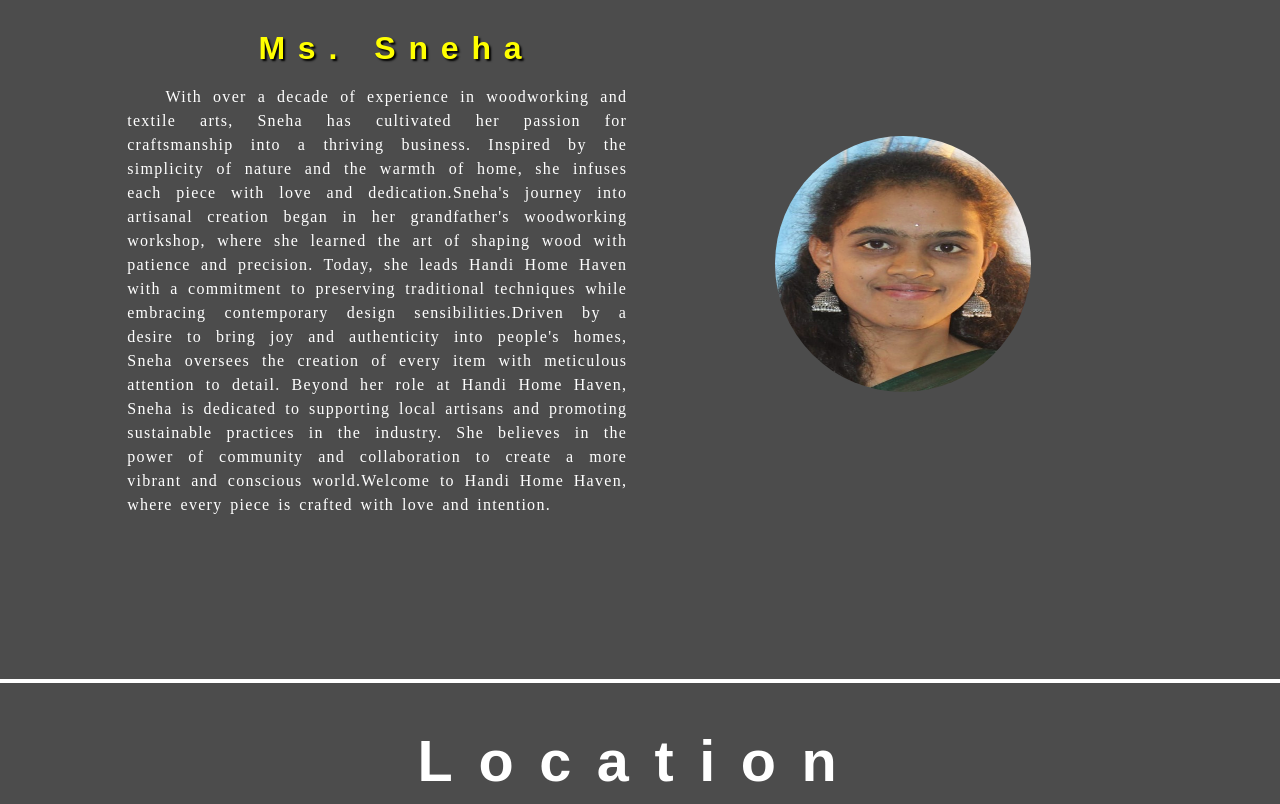
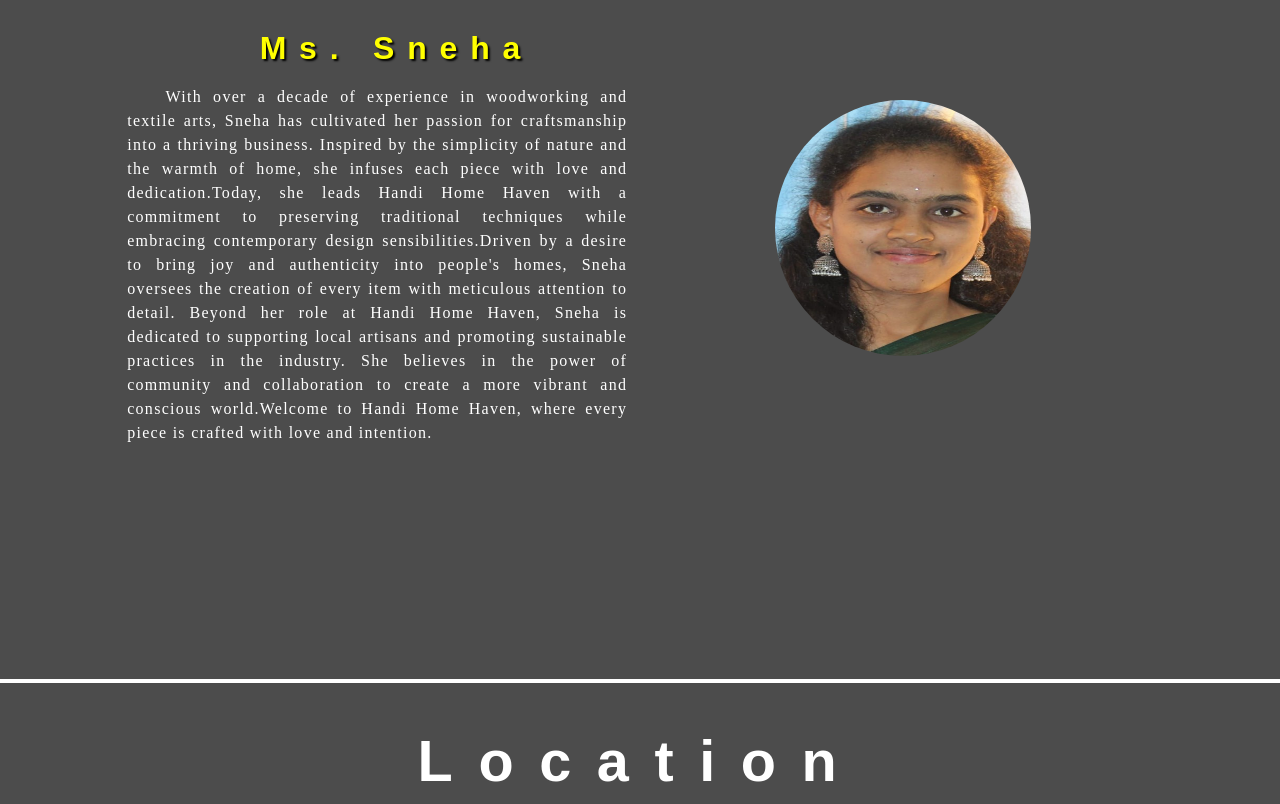
Before and after one commit to gundasneha/HandiHomeHaven2, a plain HTML site: page html/about.html in a window 1280 px wide. Shown: the part 823-1627 px from the top of the page. Drawn offline with Linux system fonts and the light colour scheme; a web font is replaced by a local one.

Commit message:
Add files via upload

```diff
--- a/css/aboutgeneralcode.css
+++ b/css/aboutgeneralcode.css
@@ -46,7 +46,7 @@ html{
     padding: 1vw;
     text-indent: 3vw;
     letter-spacing: 0.1vw;
-    word-spacing: 0.2vw;
+    /* word-spacing: 0.2vw; */
     line-height: 3vh;
 }
 
--- a/html/about.html
+++ b/html/about.html
@@ -40,7 +40,7 @@
         <div id="founderInfo">
             <div id="containerInfo">
                 <h1 class="founderName">Ms. Sneha</h1>
-                With over a decade of experience in woodworking and textile arts, Sneha has cultivated her passion for craftsmanship into a thriving business. Inspired by the simplicity of nature and the warmth of home, she infuses each piece with love and dedication.Sneha's journey into artisanal creation began in her grandfather's woodworking workshop, where she learned the art of shaping wood with patience and precision. Today, she leads Handi Home Haven with a commitment to preserving traditional techniques while embracing contemporary design sensibilities.Driven by a desire to bring joy and authenticity into people's homes, Sneha oversees the creation of every item with meticulous attention to detail.
+                With over a decade of experience in woodworking and textile arts, Sneha has cultivated her passion for craftsmanship into a thriving business. Inspired by the simplicity of nature and the warmth of home, she infuses each piece with love and dedication.Today, she leads Handi Home Haven with a commitment to preserving traditional techniques while embracing contemporary design sensibilities.Driven by a desire to bring joy and authenticity into people's homes, Sneha oversees the creation of every item with meticulous attention to detail.
                 Beyond her role at Handi Home Haven, Sneha is dedicated to supporting local artisans and promoting sustainable practices in the industry. She believes in the power of community and collaboration to create a more vibrant and conscious world.Welcome to Handi Home Haven, where every piece is crafted with love and intention.
             </div>
             <div id="containerImage">
```
